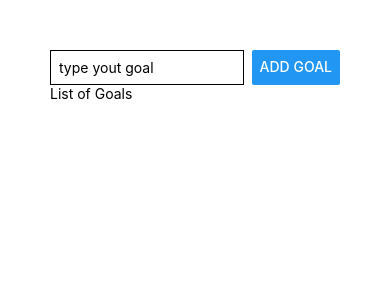
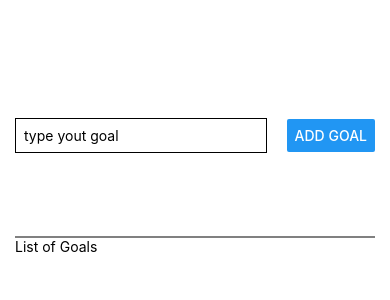
Before and after one commit to Pavithrank02/mobile-app, a React Native app: screen / in a window 390 px wide. Shown: the top 300 px of the page. Built offline with nearby package versions, Linux system fonts and the light colour scheme.

Commit message:
flex update

```diff
--- a/App.js
+++ b/App.js
@@ -11,7 +11,7 @@ export default function App() {
         />
         <Button title='Add Goal' />
       </View>
-      <View>
+      <View style={styles.goalContainer}>
         <Text>List of Goals</Text>
       </View>
     </View>
@@ -21,17 +21,27 @@ export default function App() {
 const styles = StyleSheet.create({
 
   appContainer: {
-    padding: 50,
+    paddingTop: 60,
+    paddingHorizontal: 15,
+    flex: 1
   },
   inputContainer: {
     flexDirection: 'row',
     justifyContent: 'space-between',
+    alignItems: 'center',
+    borderBottomWidth: 2,
+    paddingBottom: 24,
+    borderBottomColor: 'gray',
+    flex: 1
   },
   textInput: {
     borderWidth: 1,
     borderColor: 'black',
-    width: '80%',
+    width: '70%',
     marginRight: 8,
     padding: 8,
+  },
+  goalContainer: {
+    flex: 4
   }
 });
```
